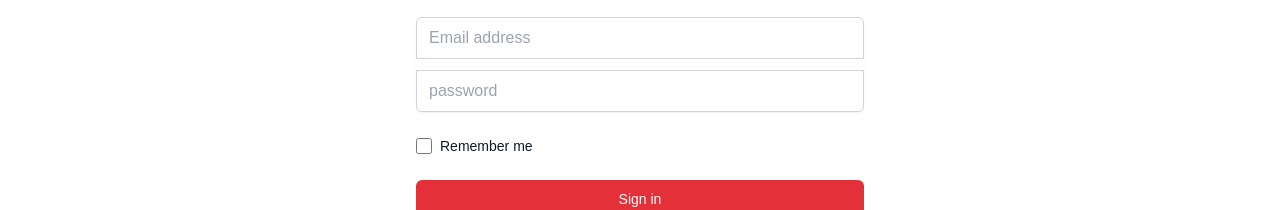
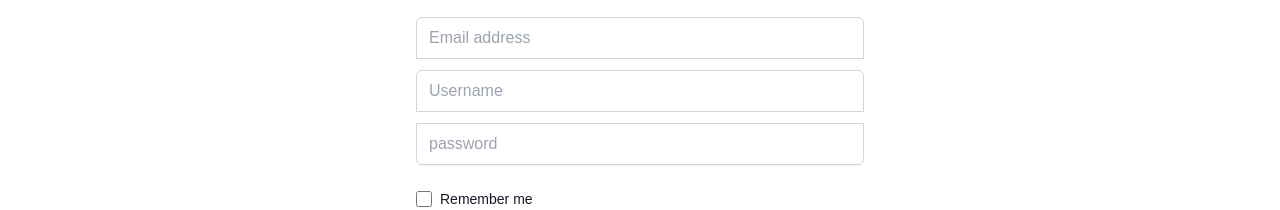
Before and after one commit to yasincandev/cherryshop, a Next.js app: page /register in a window 1280 px wide. Shown: the part 411-621 px from the top of the page. Built offline with nearby package versions, Linux system fonts and the light colour scheme; no server answers; what next-redux-wrapper would draw is missing.

Commit message:
username section added to register

```diff
--- a/pages/register.js
+++ b/pages/register.js
@@ -66,6 +66,20 @@ const Register = () => {
               />
             </div>
             <div>
+              <label htmlFor='email-address' className='sr-only'>
+                Username
+              </label>
+              <input
+                type='text'
+                name='name'
+                value={name}
+                onChange={(e) => setName(e.target.value)}
+                placeholder='Username'
+                autoComplete='name'
+                className='relative block w-full appearance-none rounded-none rounded-t-md border border-gray-300 px-3 py-2 focus:outline-none focus:border-[#E43038] mb-3 '
+              />
+            </div>
+            <div>
               <label htmlFor='password' className='sr-only'>
                 Password
               </label>
```
